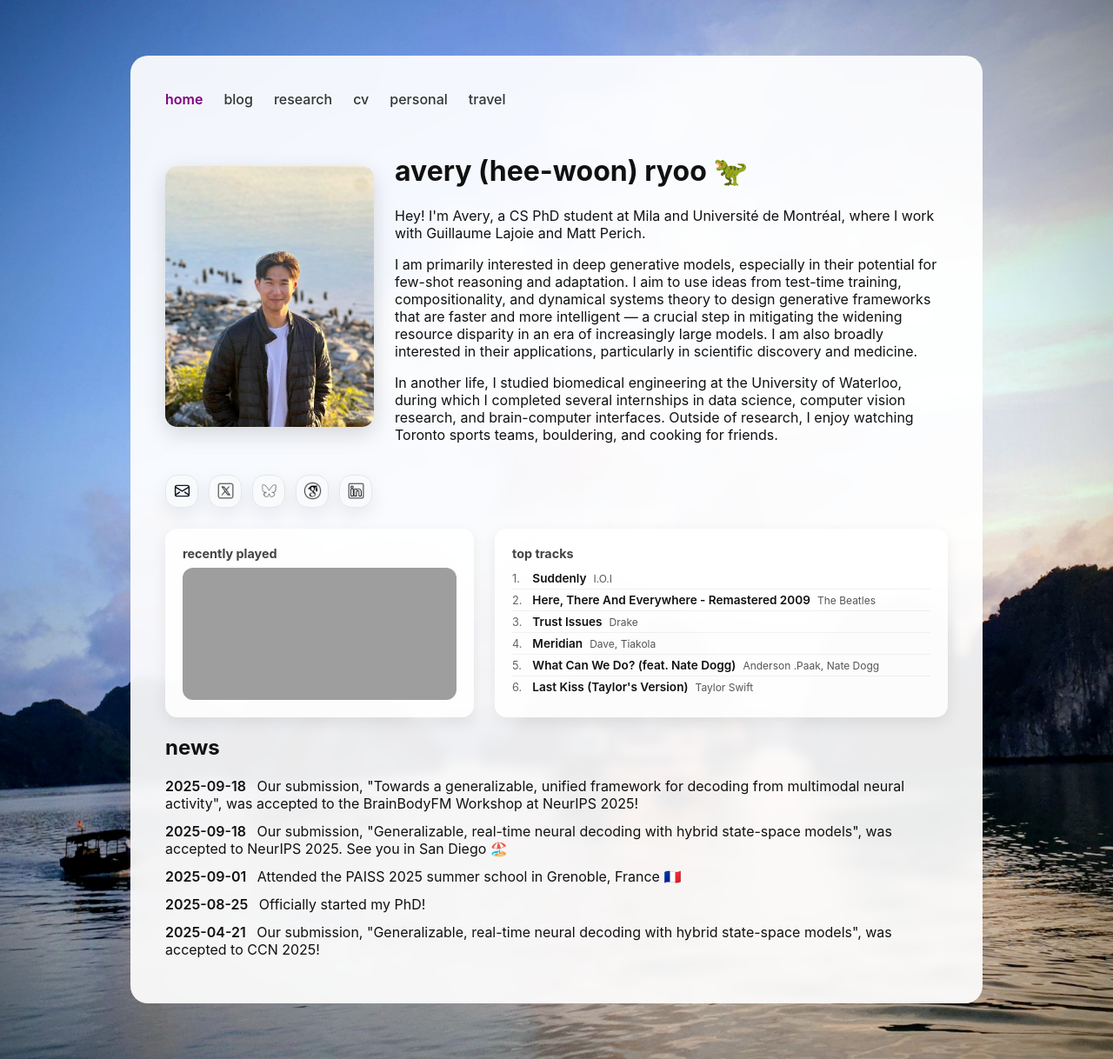
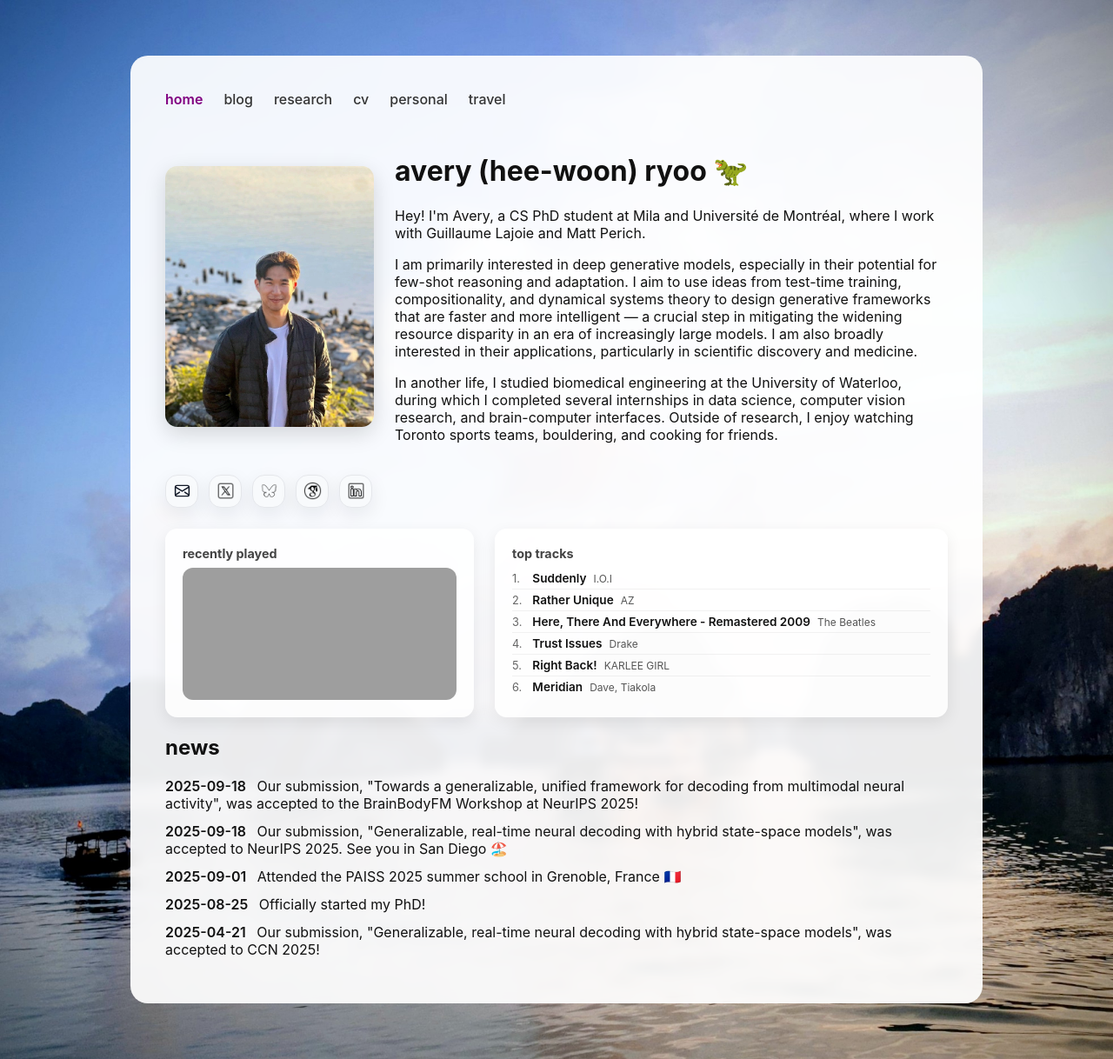
Before and after one commit to averyryoo/averyryoo.github.io, a Jekyll site: the page built from index.md, in a window 1280 px wide. Shown: the whole page at 87% size. Built offline with Jekyll 4.4.1, drawn with Linux system fonts in a browser that asks for light colours; grey boxes are pictures that could not be loaded.

Commit message:
chore: update spotify data

```diff
--- a/_data/spotify.yml
+++ b/_data/spotify.yml
@@ -1,27 +1,27 @@
 now_playing:
   album: Illmatic
   album_art: https://i.scdn.co/image/ab67616d00001e0271d840defb002ed3b180f7cd
-  artist: Nas, AZ, Olu Dara
+  artist: Nas
   is_playing: false
-  track: Life's a Bitch (feat. AZ & Olu Dara)
-  url: https://open.spotify.com/track/2LhhnqrHPWvXYveZVHLKrd
+  track: The World Is Yours
+  url: https://open.spotify.com/track/7G3lxTsMfSx4yarMkfgnTC
 top_tracks:
 - artist: I.O.I
   track: Suddenly
   url: https://open.spotify.com/track/7u0yW2XPSJozIGdUSRET19
+- artist: AZ
+  track: Rather Unique
+  url: https://open.spotify.com/track/5vxII6AxXbPsAJE5dAdBo9
 - artist: The Beatles
   track: Here, There And Everywhere - Remastered 2009
   url: https://open.spotify.com/track/2B4Y9u4ERAFiMo13XPJyGP
 - artist: Drake
   track: Trust Issues
   url: https://open.spotify.com/track/4Wjhj0WjkyECccfHVIgaTq
+- artist: KARLEE GIRL
+  track: Right Back!
+  url: https://open.spotify.com/track/6FKL8Ub6YqOYsRZQtVs28n
 - artist: Dave, Tiakola
   track: Meridian
   url: https://open.spotify.com/track/7uilb01TiHfrsk1HGCB98V
-- artist: Anderson .Paak, Nate Dogg
-  track: What Can We Do? (feat. Nate Dogg)
-  url: https://open.spotify.com/track/0kOxmoYqRXjAnc5ZfQ6TIs
-- artist: Taylor Swift
-  track: Last Kiss (Taylor's Version)
-  url: https://open.spotify.com/track/59KOoHFcw5XfICnO57holu
-updated_at: 2026-06-05 22:40 UTC
+updated_at: 2026-06-06 00:04 UTC
```
